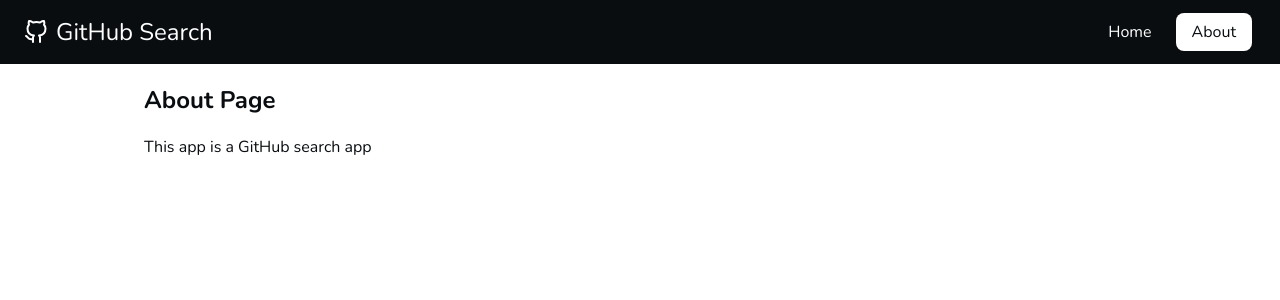
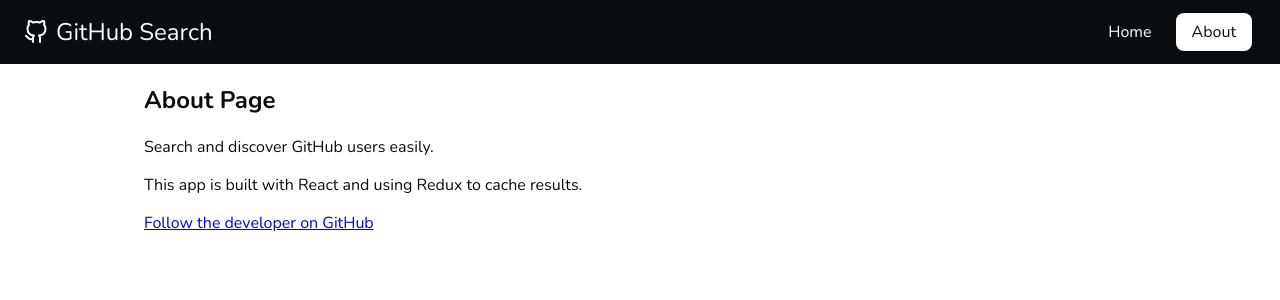
Before and after one commit to amir2mi/github-search, a React (Create React App) app: page /about in a window 1280 px wide. Shown: the top 300 px of the page. Built offline with nearby package versions, Linux system fonts and the light colour scheme.

Commit message:
Edited about page

```diff
--- a/src/pages/About/index.tsx
+++ b/src/pages/About/index.tsx
@@ -4,7 +4,11 @@
   return (
     <Container size="lg">
       <h2>About Page</h2>
-      <p>This app is a GitHub search app</p>
+      <p>Search and discover GitHub users easily.</p>
+      <p>This app is built with React and using Redux to cache results.</p>
+      <a href="https://github.com/amir2mi/" target="_blank" rel="noreferrer">
+        Follow the developer on GitHub
+      </a>
     </Container>
   );
 }
```
